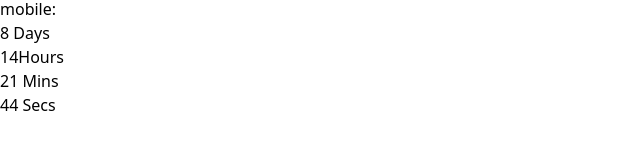
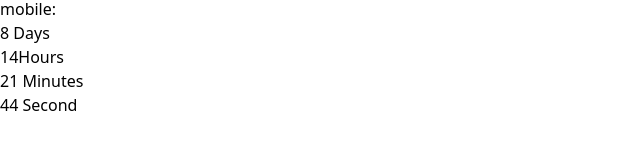
Before and after one commit to shaikot07/counter-app-by-redux, a React (Vite) app: page / in a window 1280 px wide. Shown: the part 387-536 px from the top of the page, without its empty margins (0-640 px from the left). Built offline with nearby package versions, Linux system fonts and the light colour scheme.

Commit message:
fix issue in the countdown page

```diff
--- a/src/component/checkoutFrom/CountDown.jsx
+++ b/src/component/checkoutFrom/CountDown.jsx
@@ -20,8 +20,8 @@ const CountDown = () => {
                         //       {days} days, {hours} hours, {minutes} minutes, {seconds} seconds
                         // </span>
                         <div className="grid grid-cols-1 md:grid-cols-4  divide-x gap-2  items-center justify-center ">
-                              <div className="bg-[#FFFFFF] ">
-                                    <h1 className="text-base text-left font-semibold">
+                              <div className="bg-[#FFFFFF] p-2 ">
+                                    <h1 className="text-base text-center font-semibold">
                                           {days} <span className="text-sm text-[#373739]">Days</span>
                                     </h1>
                               </div>
@@ -32,12 +32,12 @@ const CountDown = () => {
                               </div>
                               <div className="bg-[#FFFFFF] p-2">
                                     <h1 className="text-base ml-2 text-center font-semibold">
-                                          {minutes} <span className="text-sm text-[#373739]">Mins</span>
+                                          {minutes} <span className="text-sm text-[#373739]">Minutes</span>
                                     </h1>
                               </div>
                               <div className="bg-[#FFFFFF] p-2">
                                     <h1 className="text-base ml-2 text-center font-semibold">
-                                          {seconds} <span className="text-sm text-[#373739]">Secs</span>
+                                          {seconds} <span className="text-sm text-[#373739]">Second</span>
                                     </h1>
                               </div>
                         </div>
```
